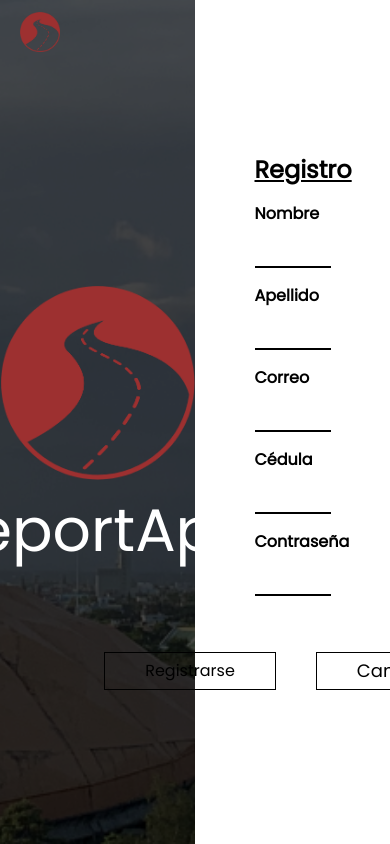
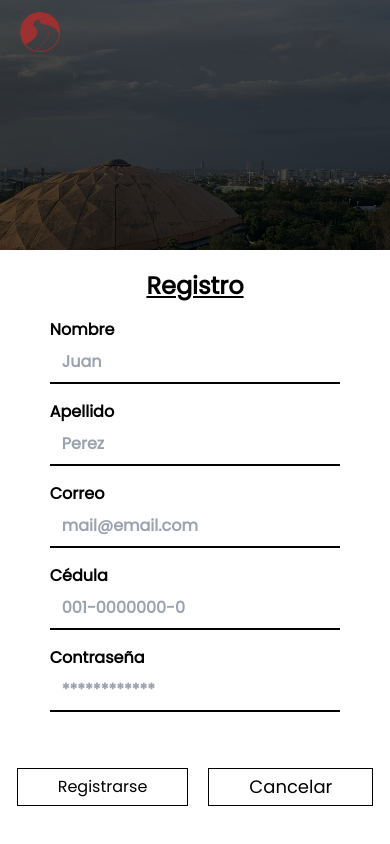
Before and after one commit to RubenF01/ReportApp, a Next.js app: page /registro in a window 390 px wide. Built offline with nearby package versions, Linux system fonts and the light colour scheme; no server answers.

Commit message:
First implementation of responsive design

```diff
--- a/components/form/FormAcceder.jsx
+++ b/components/form/FormAcceder.jsx
@@ -50,7 +50,7 @@ const FormAcceder = () => {
       animate={{ x: 0 }}
       transition={{ duration: 0.6 }}
       onSubmit={handleSubmit(onSubmit)}
-      className="bg-white w-[80%] flex flex-col gap-y-10 px-10 py-5"
+      className="bg-white w-[95%] sm:w-[80%] flex flex-col gap-y-10 px-10 py-5"
     >
       <h1 className="font-bold text-center underline text-2xl">Acceder</h1>
       <label className="font-bold flex flex-col">
@@ -60,6 +60,9 @@ const FormAcceder = () => {
           className="border-b-2 border-black py-2 px-3 outline-none"
           {...register("correo", { required: true })}
         />
+        {errors.correo && (
+          <span className="text-red-700">El correo es requerido</span>
+        )}
       </label>
 
       <label className="font-bold flex flex-col">
@@ -69,9 +72,12 @@ const FormAcceder = () => {
           className="border-b-2 border-black py-2 px-3 outline-none"
           {...register("password", { required: true })}
         />
+        {errors.password && (
+          <span className="text-red-700">La contraseña es requerida</span>
+        )}
       </label>
 
-      <div className="flex justify-center space-x-10">
+      <div className="flex justify-center space-x-5 sm:space-x-10">
         <button
           type="submit"
           className="border-[1px] border-black hover:bg-black hover:text-white w-max py-1 px-10 cursor-pointer"
--- a/components/form/FormRegistro.jsx
+++ b/components/form/FormRegistro.jsx
@@ -41,25 +41,33 @@ const FormRegistro = () => {
       animate={{ x: 0 }}
       transition={{ duration: 0.6 }}
       onSubmit={handleSubmit(onSubmit)}
-      className="bg-white flex flex-col w-[80%] gap-y-4 px-10 py-5"
+      className="bg-white flex flex-col w-[95%] sm:w-[80%] gap-y-4 px-10 py-5"
     >
       <h1 className="font-bold text-center underline text-2xl">Registro</h1>
       <label className="font-bold flex flex-col">
         Nombre
         <input
           type="text"
+          placeholder="Juan"
           className="border-b-2 border-black py-2 px-3 outline-none"
           {...register("nombre", { required: true })}
         />
+        {errors.nombre && (
+          <div className="text-red-700">El nombre es requerido</div>
+        )}
       </label>
 
       <label className="font-bold flex flex-col">
         Apellido
         <input
           type="text"
+          placeholder="Perez"
           className="border-b-2 border-black py-2 px-3 outline-none"
           {...register("apellido", { required: true })}
         />
+        {errors.apellido && (
+          <div className="text-red-700">El apellido es requerido</div>
+        )}
       </label>
 
       <label className="font-bold flex flex-col">
@@ -67,31 +75,49 @@ const FormRegistro = () => {
         <input
           type="email"
           className="border-b-2 border-black py-2 px-3 outline-none"
+          placeholder="mail@email.com"
           {...register("correo", { required: true })}
         />
+        {errors.correo && (
+          <div className="text-red-700">El correo es requerido</div>
+        )}
       </label>
 
       <label className="font-bold flex flex-col">
         Cédula
         <input
+          type="number"
           className="border-b-2 border-black py-2 px-3 outline-none"
+          placeholder="001-0000000-0"
           {...register("cedula", {
             required: true,
             pattern: /[0-9]+(-[0-9]+)+/,
           })}
         />
+        {errors.cedula?.type === "required" && (
+          <div className="text-red-700">La cédula es requerida</div>
+        )}
+        {errors.cedula?.type === "pattern" && (
+          <div className="text-red-700">
+            Patrón de cedula incorrecto. Utilice guiones.
+          </div>
+        )}
       </label>
 
       <label className="font-bold flex flex-col">
         Contraseña
         <input
           type="password"
+          placeholder="************"
           className="border-b-2 border-black py-2 px-3 outline-none"
           {...register("password", { required: true })}
         />
+        {errors.password && (
+          <span className="text-red-700">La contraseña es requerida</span>
+        )}
       </label>
 
-      <div className="flex justify-center space-x-10 pt-10">
+      <div className="flex justify-center space-x-5 sm:space-x-10 pt-10">
         <button
           type="submit"
           className="border-[1px] border-black hover:bg-black hover:text-white w-max py-1 px-10 cursor-pointer"
--- a/components/nav/NavBar.jsx
+++ b/components/nav/NavBar.jsx
@@ -4,8 +4,10 @@ import cookie from "js-cookie";
 import { useRouter } from "next/router";
 import GlobalContext from "../../context/GlobalContext";
 import { useContext } from "react";
+import { useMedia } from "react-use";
 
 const NavBar = () => {
+  const isWide = useMedia("(min-width: 1024px)");
   const value = useContext(GlobalContext);
   const router = useRouter();
   let { loggedUser, changeColor } = value;
@@ -17,6 +19,7 @@ const NavBar = () => {
     router.push("/");
   };
 
+  if (isWide) {
     return (
       <div className="absolute flex px-5 pt-3 z-50 font-poppins justify-between w-full">
         <div>
@@ -44,6 +47,35 @@ const NavBar = () => {
         )}
       </div>
     );
+  } else {
+    return (
+      <div className="absolute flex px-5 pt-3 z-50 font-poppins justify-between w-full">
+        <div>
+          <Link href="/">
+            <a>
+              <img src="/logo.png" alt="logo" className="h-10 cursor-pointer" />
+            </a>
+          </Link>
+        </div>
+
+        {loggedUser && (
+          <div
+            className={`flex space-x-5 items-center ${
+              changeColor ? "text-white" : "text-black"
+            }`}
+          >
+            <h1 className="cursor-default">Hola, {loggedUser.nombre} |</h1>
+            <Link href="/userDashboard">
+              <a>Dashboard</a>
+            </Link>
+            <button type="button" onClick={logoutHandler}>
+              Cerrar Sesión
+            </button>
+          </div>
+        )}
+      </div>
+    );
+  }
 };
 
 export default NavBar;
--- a/package.json
+++ b/package.json
@@ -28,7 +28,8 @@
     "react-dom": "18.1.0",
     "react-hook-form": "^7.31.3",
     "react-leaflet": "^4.0.0",
-    "react-multi-carousel": "^2.8.1"
+    "react-multi-carousel": "^2.8.1",
+    "react-use": "^17.4.0"
   },
   "devDependencies": {
     "@svgr/webpack": "^6.2.1",
--- a/pages/acceder.jsx
+++ b/pages/acceder.jsx
@@ -14,21 +14,27 @@ const Acceder = () => {
         <link rel="icon" href="/favicon.ico" />
       </Head>
 
-      <main className="flex font-poppins min-h-screen overflow-x-hidden">
-        <div className="w-1/2 relative">
+      <main className="flex flex-col lg:flex-row font-poppins min-h-screen overflow-x-hidden">
+        <div className="lg:w-1/2 relative">
           <img
-            className="h-screen w-full object-cover"
+            className="h-[350px] lg:h-screen w-full object-cover"
             src="/landingbackground.png"
             alt="Landing Background"
           />
 
           <div className="bg-black/70 absolute inset-0 flex flex-col items-center justify-center space-y-5">
-            <img src="/logo.png" alt="logo" />
-            <h1 className="text-6xl text-white cursor-default">ReportApp</h1>
+            <img
+              className="hidden lg:block lg:w-auto"
+              src="/logo.png"
+              alt="logo"
+            />
+            <h1 className="hidden lg:block text-2xl lg:text-6xl text-white cursor-default">
+              ReportApp
+            </h1>
           </div>
         </div>
 
-        <div className="w-1/2 flex justify-center items-center">
+        <div className="lg:w-1/2 flex justify-center items-center pt-8 lg:pt-0">
           <FormAcceder />
         </div>
       </main>
--- a/pages/index.jsx
+++ b/pages/index.jsx
@@ -7,6 +7,7 @@ import GlobalContext from "../context/GlobalContext";
 export default function Home() {
   const value = useContext(GlobalContext);
   const { loggedUser } = value;
+
   return (
     <div>
       <Head>
@@ -18,21 +19,28 @@ export default function Home() {
         <link rel="icon" href="/favicon.ico" />
       </Head>
 
-      <main className="flex font-poppins min-h-screen">
-        <div className="w-1/2 relative">
+      <main className="flex flex-col lg:flex-row font-poppins min-h-screen">
+        <div className="w-full lg:w-1/2 relative">
           <img
-            className="h-full object-cover"
+            className="h-[350px] sm:h-full object-cover"
             src="/landingbackground.png"
             alt="Landing Background"
           />
 
           <div className="bg-black/70 absolute inset-0 flex flex-col items-center justify-center space-y-5">
-            <img src="/logo.png" alt="logo" />
-            <h1 className="text-6xl text-white cursor-default">ReportApp</h1>
+            <img
+              className="w-32 md:w-44 lg:w-auto"
+              src="/logo.png"
+              alt="logo"
+            />
+            <h1 className="text-2xl lg:text-6xl text-white cursor-default">
+              ReportApp
+            </h1>
           </div>
         </div>
-        <div className="w-1/2 flex flex-col justify-center items-center space-y-10">
-          <h1 className="font-bold text-7xl w-[30rem] text-center cursor-default">
+
+        <div className="w-full lg:w-1/2 flex flex-col justify-center items-center space-y-10">
+          <h1 className="font-bold text-4xl md:text-7xl w-[23rem] md:w-[30rem] text-center cursor-default pt-10 lg:pt-0">
             Bienvenido a ReportApp
           </h1>
           {loggedUser ? (
--- a/pages/registro.jsx
+++ b/pages/registro.jsx
@@ -14,34 +14,26 @@ const Registro = () => {
         <link rel="icon" href="/favicon.ico" />
       </Head>
 
-      {/* <main className="flex font-poppins min-h-screen">
-        <div className="w-full relative">
+      <main className="flex flex-col lg:flex-row font-poppins min-h-screen overflow-x-hidden">
+        <div className="lg:w-1/2 relative">
           <img
-            className="h-screen w-full object-cover"
-            src="/landingbackground.png"
-            alt="Landing Background"
-          />
-
-          <div className="bg-black/70 absolute inset-0 flex justify-center items-center">
-            <FormRegistro />
-          </div>
-        </div>
-      </main> */}
-
-      <main className="flex font-poppins min-h-screen overflow-x-hidden">
-        <div className="w-1/2 relative">
-          <img
-            className="h-screen w-full object-cover"
+            className="h-[250px] lg:h-screen w-full object-cover"
             src="/landingbackground.png"
             alt="Landing Background"
           />
 
           <div className="bg-black/70 absolute inset-0 flex flex-col items-center justify-center space-y-5">
-            <img src="/logo.png" alt="logo" />
-            <h1 className="text-6xl text-white cursor-default">ReportApp</h1>
+            <img
+              className="hidden lg:block lg:w-auto"
+              src="/logo.png"
+              alt="logo"
+            />
+            <h1 className="hidden lg:block text-2xl lg:text-6xl text-white cursor-default">
+              ReportApp
+            </h1>
           </div>
         </div>
-        <div className="w-1/2 flex justify-center items-center">
+        <div className="lg:w-1/2 flex justify-center items-center">
           <FormRegistro />
         </div>
       </main>
--- a/pages/userDashboard.jsx
+++ b/pages/userDashboard.jsx
@@ -18,7 +18,7 @@ const UserDashboard = () => {
 
   if (loggedUser) {
     return (
-      <div className="text-2xl h-screen font-bold grid grid-cols-2 items-center text-center">
+      <div className="text-2xl h-screen font-bold grid grid-cols-1 lg:grid-cols-2 items-center text-center">
         <Link href="/create-report/selectLocation">
           <motion.div
             initial={{ backgroundColor: "#fff", color: "black" }}
@@ -29,14 +29,14 @@ const UserDashboard = () => {
             transition={{ duration: 0.4 }}
             onMouseEnter={() => setIsCreateHover(true)}
             onMouseLeave={() => setIsCreateHover(false)}
-            className="flex w-full h-full justify-center cursor-pointer items-center border-r-[1px] border-black"
+            className="flex w-full h-full justify-center cursor-pointer items-center border-b-[1px] lg:border-r-[1px] border-black"
           >
             <motion.figure
               initial={variants.start}
               animate={isCreateHover ? "end" : "start"}
               transition={{ duration: 0.4 }}
               variants={variants}
-              className="w-[550px]"
+              className="w-[350px] lg:w-[550px]"
             >
               <a>
                 <Triangle />
@@ -63,14 +63,14 @@ const UserDashboard = () => {
               setIsReportsHover(false);
             }}
             onClick={() => setChangeColor(false)}
-            className="flex w-full h-full cursor-pointer justify-center items-center border-l-[1px] border-black"
+            className="flex w-full h-full cursor-pointer justify-center items-center border-t-[1px] lg:border-l-[1px] border-black"
           >
             <motion.figure
               initial={variants.start}
               animate={isReportsHover ? "end" : "start"}
               transition={{ duration: 0.4 }}
               variants={variants}
-              className="w-[23rem]"
+              className="w-[15rem] lg:w-[23rem]"
             >
               <a>
                 <Clipboard className="mt-[-25px]" />
```
Also changed, not shown: 1 other file (tests, documents, lock files or other folders). Lines whose indentation alone changed are shown as unchanged.
